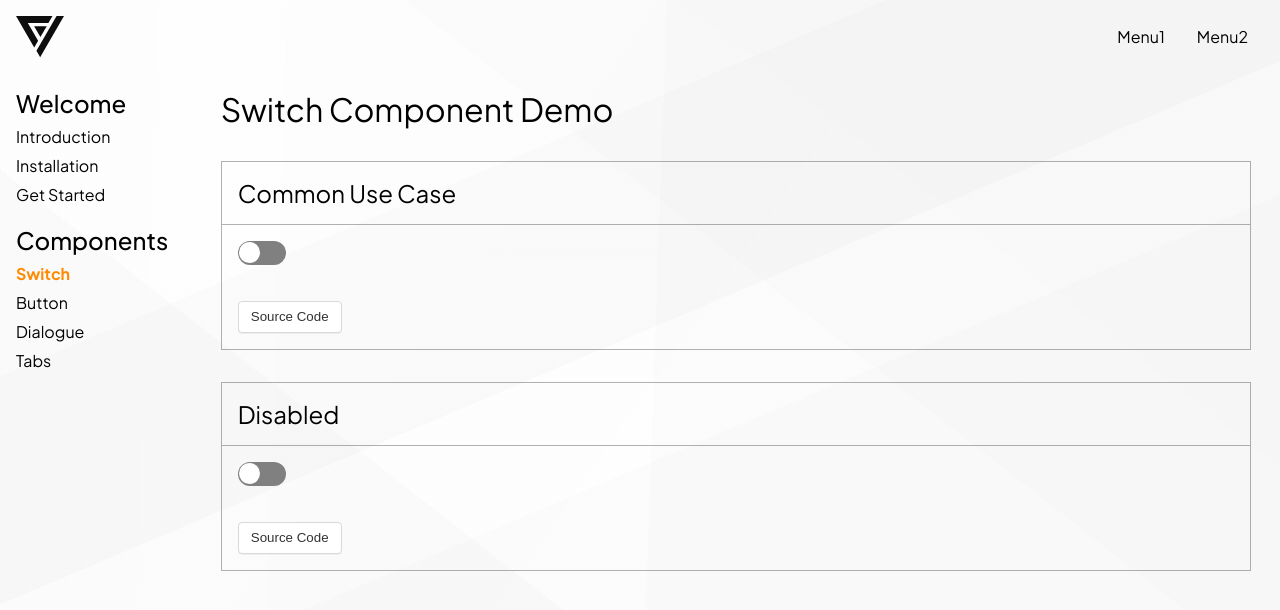
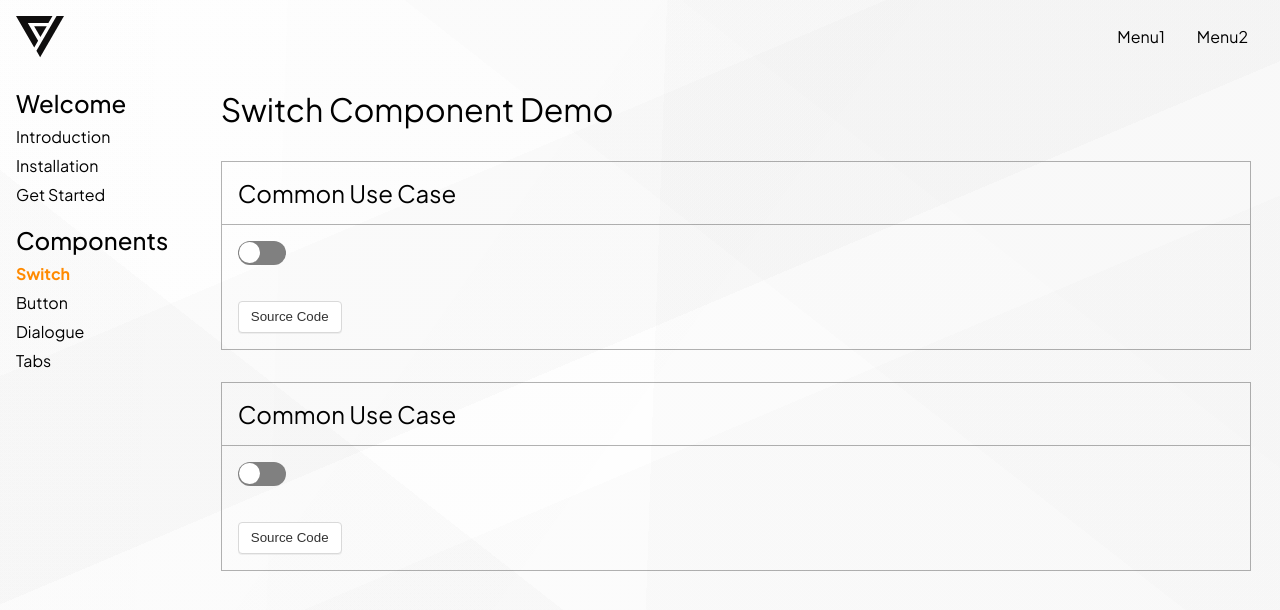
Before and after one commit to lavaboy1738/lava-UI, a Vue app: page /#/docs/switch in a window 1280 px wide. Shown: the top 610 px of the page. Built offline with nearby package versions, Linux system fonts and the light colour scheme.

Commit message:
refactoring a demo component for all the demos

```diff
--- /dev/null
+++ b/src/components/ComponentDemo.vue
@@ -0,0 +1,62 @@
+<template>
+    <div class="demo">
+        <h2 class="demo-title">{{title}}</h2>
+        <div class="demo-component">
+            <slot/>
+        </div>
+        <div class="demo-actions">
+            <Button @click="toggleCode" >Source Code</Button>
+        </div>
+        <div class="demo-code" v-if="codeVisible">
+            <pre class="language-html" v-html="Prism.highlight(sourceCode, Prism.languages.html, 'html')"></pre>
+        </div>
+    </div>
+</template>
+
+<script lang="ts">
+import "prismjs";
+import "prismjs/themes/prism-okaidia.css";
+import Button from "../library/Button.vue";
+import { ref } from 'vue';
+const Prism = (window as any).Prism;
+export default {
+    props:{
+        sourceCode :{
+            type: String,
+            default: ""
+        },
+        title:{
+            type: String,
+            default: ""
+        }
+    },
+    components: {
+        Button
+    },
+    setup(props){
+        const {sourceCode, title} = props;
+        const codeVisible = ref(false);
+        const toggleCode = () => codeVisible.value = !codeVisible.value;
+        return{
+            Prism,
+            codeVisible,
+            toggleCode,
+            sourceCode,
+            title
+        }
+    }
+}
+</script>
+
+<style lang="scss" scoped>
+    .demo{
+        border: 1px solid rgba(0, 0, 0, 0.3);
+        margin: 2rem 0;
+        &-title, &-actions, &-code, &-component{
+            padding: 1rem;
+        }
+        &-title{
+            border-bottom: 1px solid rgba(0, 0, 0, 0.3);
+        }
+    }
+</style>
--- a/src/components/SwitchDemo.vue
+++ b/src/components/SwitchDemo.vue
@@ -1,62 +1,27 @@
 <template>
-<h1>Switch Component Demo</h1>
-<div class="demo">
-    <h2 class="demo-title">Common Use Case</h2>
-    <div class="demo-component">
+    <h1>Switch Component Demo</h1>
+    <ComponentDemo v-model:sourceCode="sourceCode1" title="Common Use Case" >
         <Switch v-model:value="bool" />
-    </div>
-    <div class="demo-actions">
-        <Button @click="codeVisible1 = !codeVisible1">Source Code</Button>
-    </div>
-    <div class="demo-code" v-if="codeVisible1">
-        <pre class="language-html" v-html="Prism.highlight(textCode1, Prism.languages.html, 'html')"></pre>
-    </div>
-</div>
-<div class="demo">
-    <h2 class="demo-title">Disabled</h2>
-    <div class="demo-component">
+    </ComponentDemo>
+    <ComponentDemo v-model:sourceCode="sourceCode2" title="Common Use Case" >
         <Switch disabled/>
-    </div>
-    <div class="demo-actions">
-        <Button @click="codeVisible2 = !codeVisible2" >Source Code</Button>
-    </div>
-    <div class="demo-code" v-if="codeVisible2">
-        <pre class="language-html" v-html="Prism.highlight(textCode2, Prism.languages.html, 'html')"></pre>
-    </div>
-</div>
+    </ComponentDemo>
 </template>
 
 <script lang="ts">
 import Switch from "../library/Switch.vue";
-import "prismjs";
-import "prismjs/themes/prism-okaidia.css";
-import Button from "../library/Button.vue";
-import { ref } from 'vue';
+import ComponentDemo from "./ComponentDemo.vue";
+import {ref} from "vue";
 
 const Prism = (window as any).Prism;
-const textCode1 = `<template>\r\n    <Switch v-model:value=\"bool\" \/>\r\n<\/template>\r\n\r\n<script lang=\"ts\">\r\nimport { ref } from 'vue';\r\nimport Switch from \"..\/library\/Switch.vue\";\r\nexport default {\r\n    components: {Switch},\r\n    setup(){\r\n        const bool = ref(false);\r\n        return{bool};\r\n    }\r\n}\r\n<\/script>`;
-const textCode2 = `<template>\r\n    <Switch v-model:value=\"bool\" disabled \/>\r\n<\/template>\r\n\r\n<script lang=\"ts\">\r\nimport { ref } from 'vue';\r\nimport Switch from \"..\/library\/Switch.vue\";\r\nexport default {\r\n    components: {Switch},\r\n    setup(){\r\n        const bool = ref(false);\r\n        return{bool};\r\n    }\r\n}\r\n<\/script>`;
+const sourceCode1 = `<template>\r\n    <Switch v-model:value=\"bool\" \/>\r\n<\/template>\r\n\r\n<script lang=\"ts\">\r\nimport { ref } from 'vue';\r\nimport Switch from \"..\/library\/Switch.vue\";\r\nexport default {\r\n    components: {Switch},\r\n    setup(){\r\n        const bool = ref(false);\r\n        return{bool};\r\n    }\r\n}\r\n<\/script>`;
+const sourceCode2 = `<template>\r\n    <Switch v-model:value=\"bool\" disabled \/>\r\n<\/template>\r\n\r\n<script lang=\"ts\">\r\nimport Switch from \"..\/library\/Switch.vue\";\r\nexport default {\r\n    components: {Switch},\r\n}\r\n<\/script>`
 
 export default {
-    components: {Switch, Button},
+    components: {Switch, ComponentDemo},
     setup(){
         const bool = ref(false);
-        const codeVisible1 = ref(false);
-        const codeVisible2 = ref(false);
-        return{Prism, textCode1 ,textCode2, bool, codeVisible1, codeVisible2}
+        return{Prism, sourceCode1 ,sourceCode2, bool}
     }
 }
 </script>
-
-<style lang="scss" scopded>
-    .demo{
-        border: 1px solid rgba(0, 0, 0, 0.3);
-        margin: 2rem 0;
-        &-title, &-actions, &-code, &-component{
-            padding: 1rem;
-        }
-        &-title{
-            border-bottom: 1px solid rgba(0, 0, 0, 0.3);
-        }
-    }
-</style>
--- a/src/views/GetStarted.vue
+++ b/src/views/GetStarted.vue
@@ -1,13 +1,13 @@
 <template>
     <h1>Get Started</h1>
     <h2>Import Components</h2>
-        <pre class="language-javascript" v-html="Prism.highlight(importCode, Prism.languages.javascript, 'javascript')"></pre>
+    <pre class="language-javascript" v-html="Prism.highlight(importCode, Prism.languages.javascript, 'javascript')"></pre>
     <h2>Register Components</h2>
-        <pre class="language-javascript" v-html="Prism.highlight(registerCode, Prism.languages.javascript, 'javascript')"></pre>
+    <pre class="language-javascript" v-html="Prism.highlight(registerCode, Prism.languages.javascript, 'javascript')"></pre>
     <h2>Usage</h2>
-        <pre class="language-html" v-html="Prism.highlight(usageCode, Prism.languages.html, 'html')"></pre>
     <h3>Example</h3>
     <Button>Default Button</Button>
+    <pre class="language-html" v-html="Prism.highlight(usageCode, Prism.languages.html, 'html')"></pre>
 </template>
 
 <script lang="ts">
@@ -38,6 +38,6 @@ export default {
         margin-bottom: 2rem;
     }
     h3{
-        margin-bottom: 1rem;
+        margin: 1rem 0;
     }
 </style>
```
